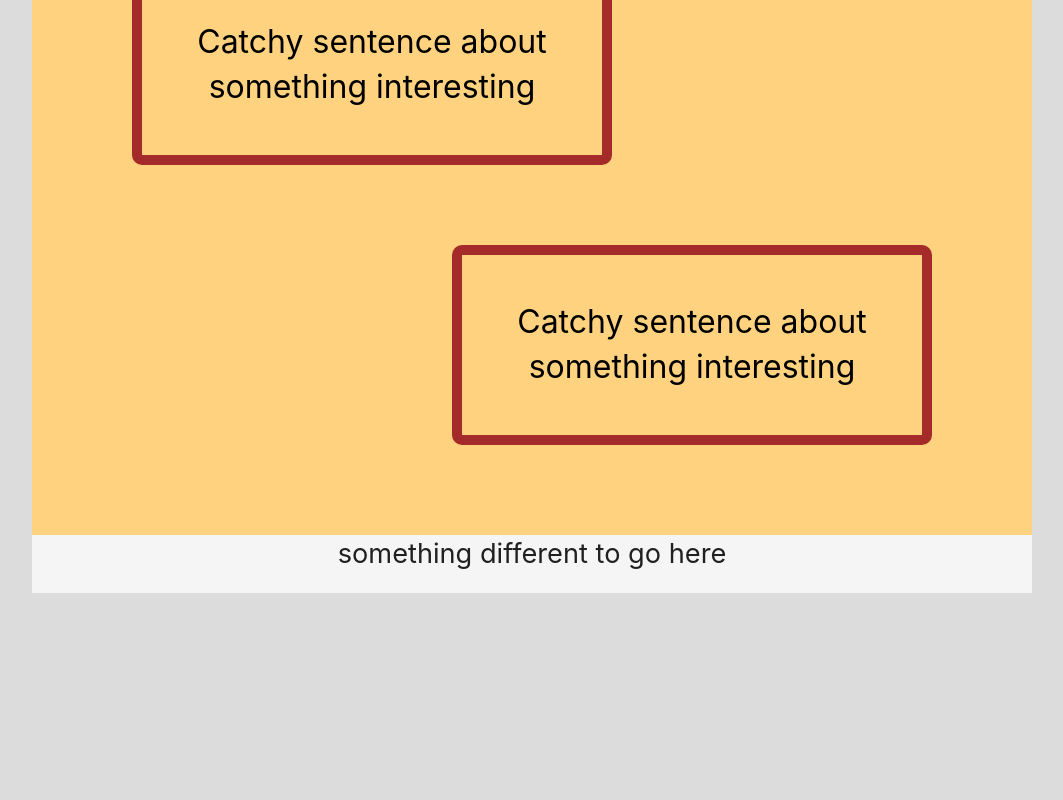
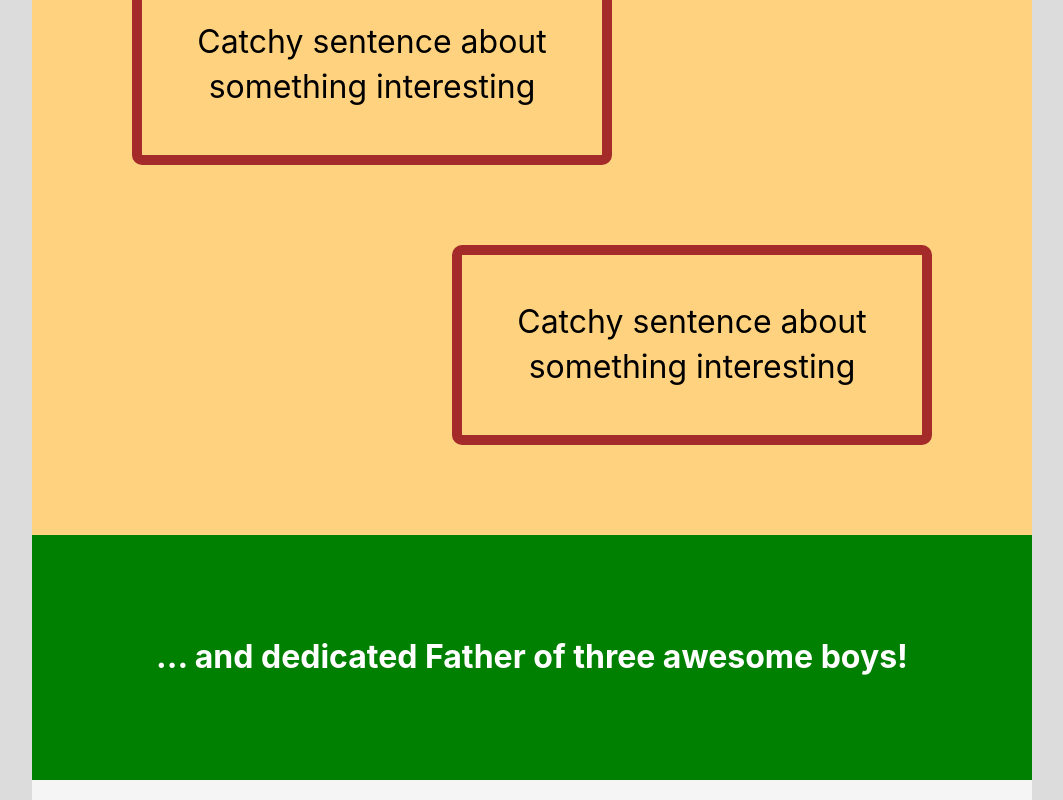
Before and after one commit to jrgrantham/james-grantham, a React (Create React App) app: page / in a window 1280 px wide. Shown: the part 2025-2825 px from the top of the page, without its empty margins (108-1171 px from the left). Before the commit the page ends 2618 px from the top, so only its background shows below. Built offline with nearby package versions, Linux system fonts and the light colour scheme; no server answers.

Commit message:
Add bottom section to landing page

```diff
--- a/src/components/LandingCaptions.jsx
+++ b/src/components/LandingCaptions.jsx
@@ -24,9 +24,11 @@ export default function LandingCaptions() {
 
 const Captions = styled.div`
 background-color: ${orangeMedium}
-  padding: 50px 100px;
+padding: 50px 0
+width: 100%;
+
   @media (min-width: ${mediaBreak}) {
-    width: 100%;
+    padding: 50px 100px;
     .left {
       justify-content: flex-start;
     }
--- a/src/views/Landing.jsx
+++ b/src/views/Landing.jsx
@@ -20,7 +20,7 @@ export default function Landing() {
         </Contact> */}
         <LandingInitialView />
         <LandingCaptions />
-        <h3>something different to go here</h3>
+        <h2 style={hstyle} >... and dedicated Father of three awesome boys!</h2>
       </FullPage>
       <FooterBanner />
     </>
@@ -36,7 +36,16 @@ const FullPage = styled.div`
   justify-content: center
   align-items: center
   // border: 10px solid ${greyDark}
+
 `;
+
+const hstyle = {
+    color: 'white',
+    fontWeight: 'bold',
+    width: '100%',
+    padding: '100px 50px',
+    backgroundColor: 'green'
+}
 
 // const Contact = styled.div`
 // background-color: black
```
